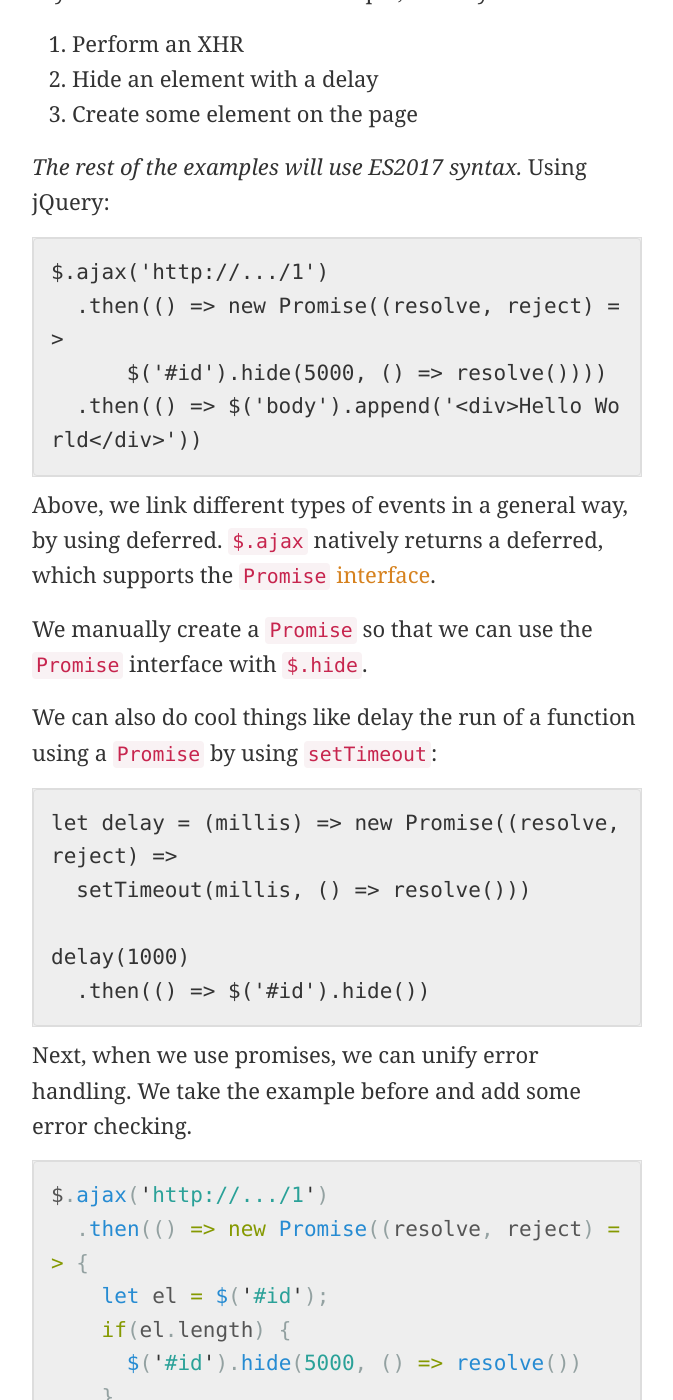
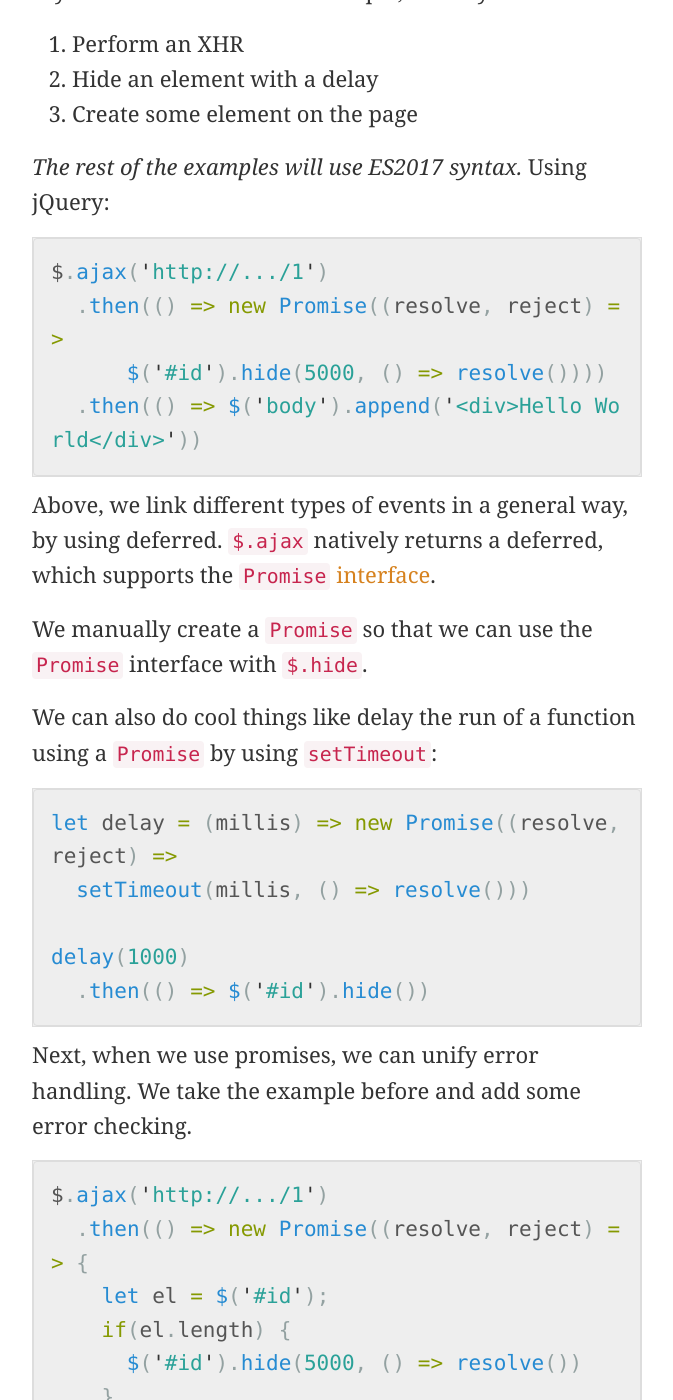
Before and after one commit to jamiely/deprecated_blog, a Jekyll site: the page built from _posts/2018-06-10-futures.md, in a window 1280 px wide and 1400 px high, scrolled down 2199 px. Shown: the whole window, without its empty margins (303-976 px from the left). Built offline with Jekyll 4.4.1, drawn with Linux system fonts in a browser that asks for light colours; nearby versions of some CDN libraries; some of the changed text lies outside the part shown.

Commit message:
Added language hints

````diff
--- a/_posts/2018-06-10-futures.md
+++ b/_posts/2018-06-10-futures.md
@@ -79,7 +79,7 @@ results. For example, let's say we want to:
 
 _The rest of the examples will use ES2017 syntax._ Using jQuery:
 
-```
+```javascript
 $.ajax('http://.../1')
   .then(() => new Promise((resolve, reject) =>
       $('#id').hide(5000, () => resolve())))
@@ -96,7 +96,7 @@ the `Promise` interface with `$.hide`.
 We can also do cool things like delay the run of a function using a
 `Promise` by using `setTimeout`:
 
-```
+```javascript
 let delay = (millis) => new Promise((resolve, reject) =>
   setTimeout(millis, () => resolve()))
 
@@ -295,7 +295,7 @@ val future3b = future1.flatMap(_ => future2)
 In Scala, we can use an alternative syntax called a `for-comprehension`
 that some people may find more readable.
 
-```
+```scala
 val future1 = getFuture1
 val future2 = getFuture2
 
@@ -311,7 +311,7 @@ val future3b = for {
 
 Note that these Scala examples above are different than something like
 
-```
+```scala
 val future3b = for {
                  _ <- getFuture1
                  result2 <- getFuture2
````
